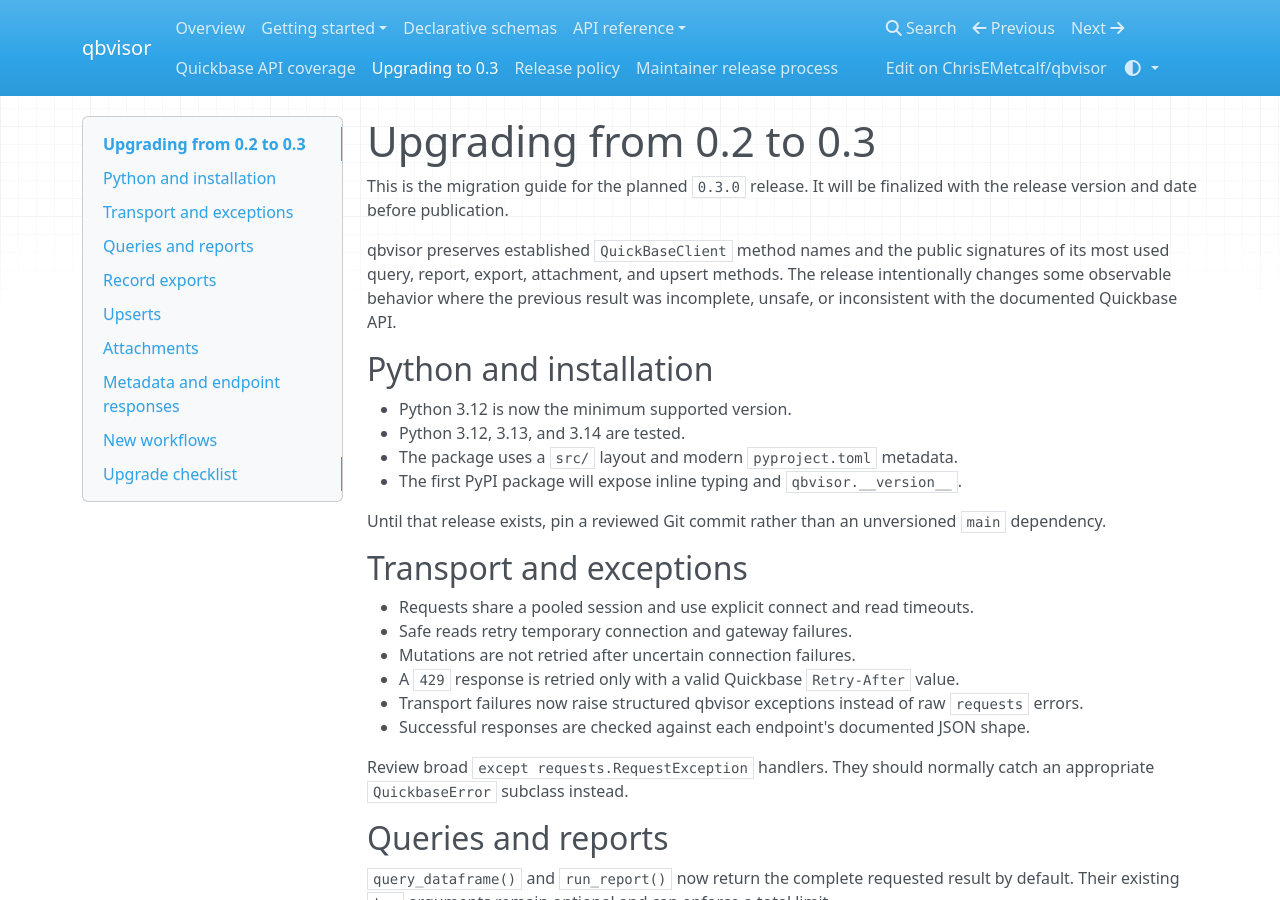
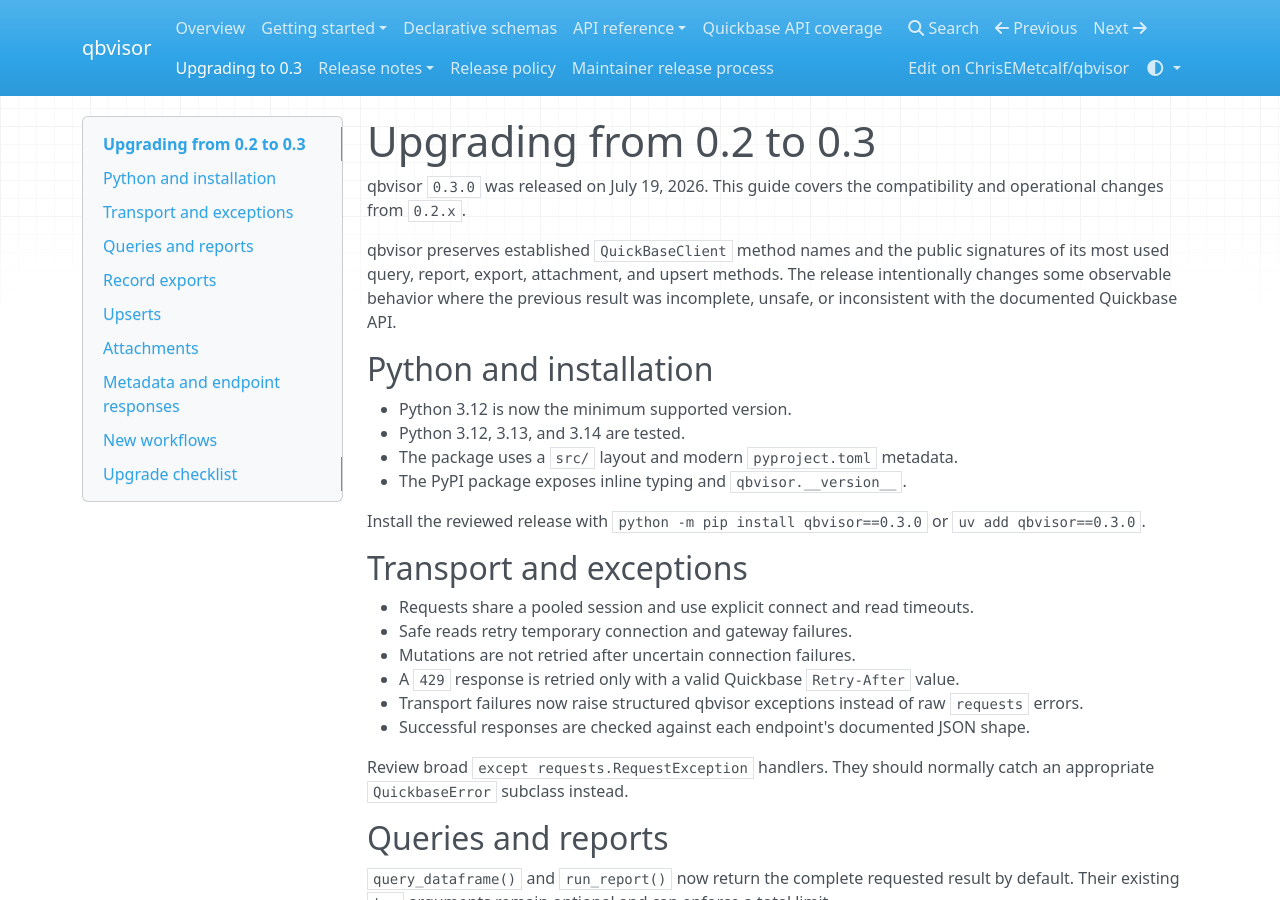
Before and after one commit to ChrisEMetcalf/qbvisor, an MkDocs documentation site: the page built from docs/upgrading-to-0.3.md, in a window 1280 px wide and 900 px high. Built offline with MkDocs 1.6.1, drawn with Linux system fonts in a browser that asks for light colours; nearby versions of some CDN libraries; some of the changed text lies outside the part shown.

Commit message:
Prepare qbvisor 0.3.0 for release (#22)
* chore(release): set qbvisor version 0.3.0

* fix(transport): report the installed package version

* docs(release): finalize the 0.3.0 release

```diff
--- a/docs/upgrading-to-0.3.md
+++ b/docs/upgrading-to-0.3.md
@@ -1,7 +1,7 @@
 # Upgrading from 0.2 to 0.3
 
-This is the migration guide for the planned `0.3.0` release. It will be finalized with the release
-version and date before publication.
+qbvisor `0.3.0` was released on July 19, 2026. This guide covers the compatibility and operational
+changes from `0.2.x`.
 
 qbvisor preserves established `QuickBaseClient` method names and the public signatures of its most
 used query, report, export, attachment, and upsert methods. The release intentionally changes some
@@ -13,9 +13,10 @@
 - Python 3.12 is now the minimum supported version.
 - Python 3.12, 3.13, and 3.14 are tested.
 - The package uses a `src/` layout and modern `pyproject.toml` metadata.
-- The first PyPI package will expose inline typing and `qbvisor.__version__`.
+- The PyPI package exposes inline typing and `qbvisor.__version__`.
 
-Until that release exists, pin a reviewed Git commit rather than an unversioned `main` dependency.
+Install the reviewed release with `python -m pip install qbvisor==0.3.0` or
+`uv add qbvisor==0.3.0`.
 
 ## Transport and exceptions
 
@@ -107,5 +108,6 @@
 6. Run critical workflows against a dedicated Quickbase sandbox.
 7. Pin the final `0.3.0` release only after those checks pass.
 
-See the [changelog](https://github.com/ChrisEMetcalf/qbvisor/blob/main/CHANGELOG.md) for the complete
-unreleased change list.
+See the [0.3.0 release notes](releases/0.3.0.md) for the release summary and the
+[changelog](https://github.com/ChrisEMetcalf/qbvisor/blob/main/CHANGELOG.md) for the complete change
+list.
--- a/mkdocs.yml
+++ b/mkdocs.yml
@@ -31,6 +31,8 @@
       - Exceptions: reference/exceptions.md
   - Quickbase API coverage: api/README.md
   - Upgrading to 0.3: upgrading-to-0.3.md
+  - Release notes:
+      - 0.3.0: releases/0.3.0.md
   - Release policy: release-policy.md
   - Maintainer release process: releasing.md
 
--- a/pyproject.toml
+++ b/pyproject.toml
@@ -1,6 +1,6 @@
 [project]
 name = "qbvisor"
-version = "0.2.0"
+version = "0.3.0"
 description = "Developer-focused Python SDK for building, querying, moving, and backing up Quickbase applications."
 readme = "README.md"
 requires-python = ">=3.12"
```
Also changed, not shown: CHANGELOG.md (+12 -4 lines), README.md (+11 -5 lines), docs/release-policy.md (+5 -7 lines), docs/releases/0.3.0.md (added, +81 -0 lines), src/qbvisor/__init__.py (+2 -6 lines), src/qbvisor/_version.py (added, +8 -0 lines), 3 other files.
